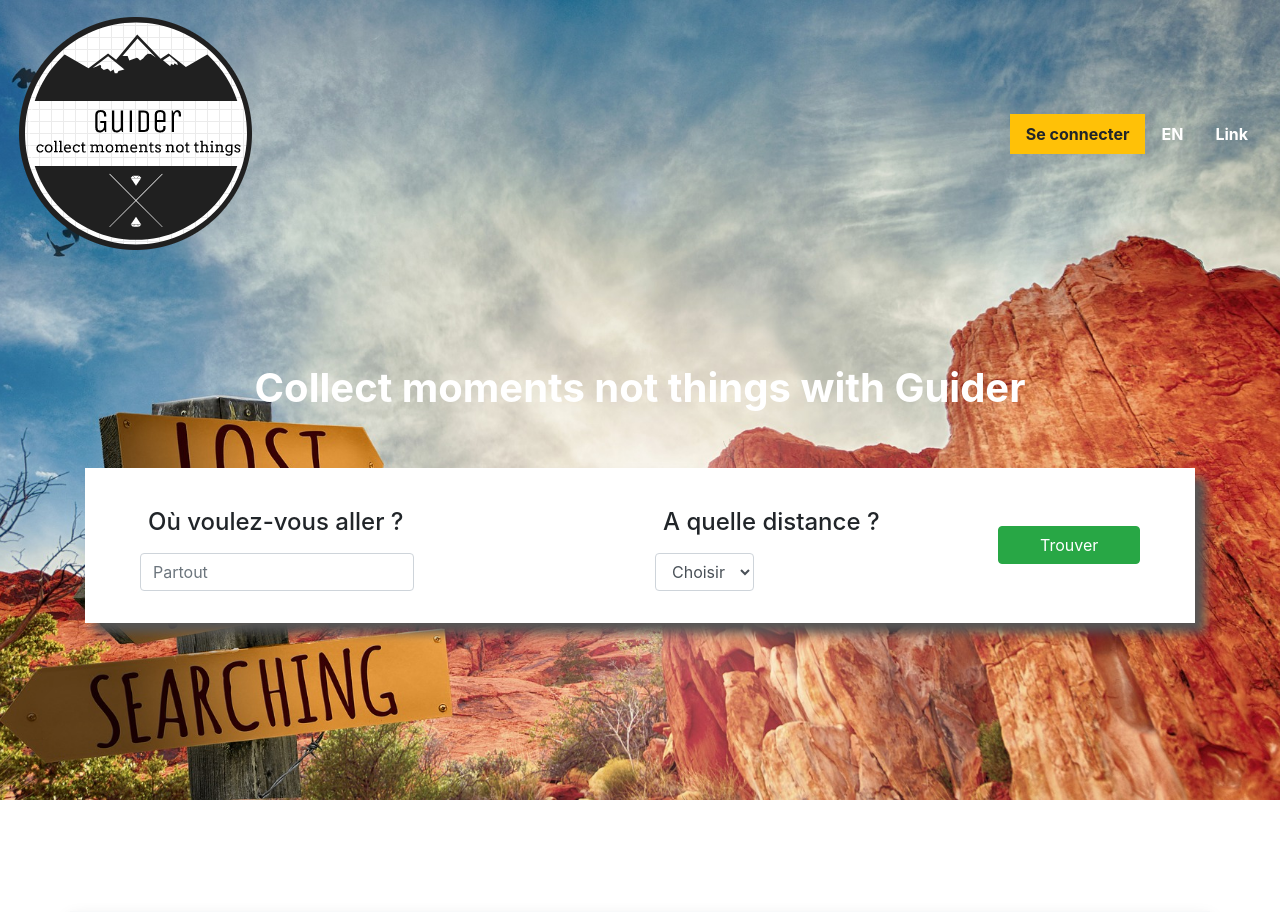
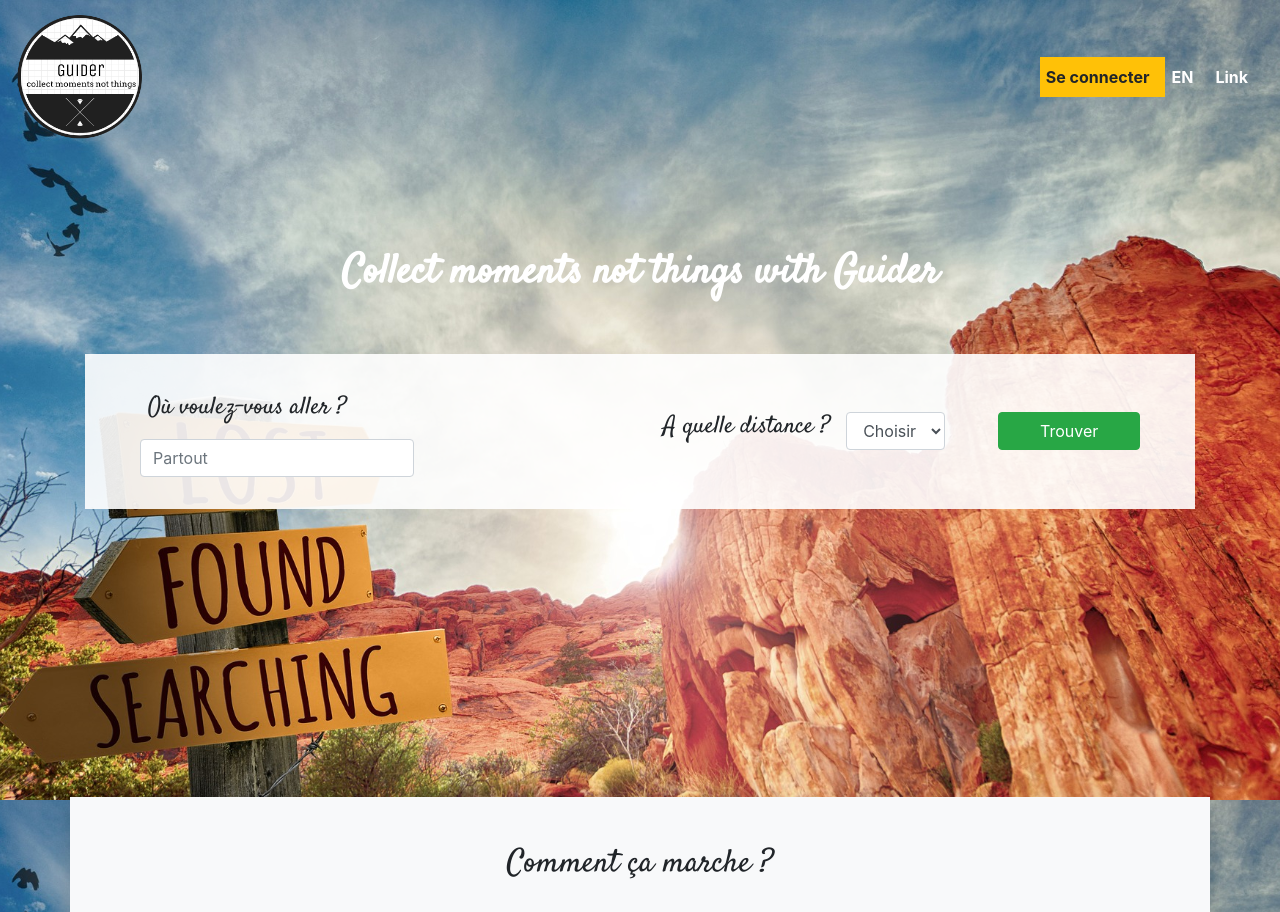
Before and after one commit to lucieNej/guider, a PHP site: page / in a window 1280 px wide; the page is wider, and only the part inside the window is pictured. Shown: the top 912 px of that part. Run offline with PHP 8.4, Linux system fonts and the light colour scheme.

Commit message:
fichier css

```diff
--- a/style.css
+++ b/style.css
@@ -3,8 +3,6 @@
 	background-size: cover;
 	margin: 0;
 	padding: 0;
-	height: 800px;
-
 }
 
 .container-fluid {
@@ -12,16 +10,61 @@
 }
 
 
-h1, a {
+h1, .liennavbar {
 	color: white;
 	font-weight: bold;
+
+}
+h1, h2, h4 {
+	    font-family: 'Satisfy', cursive;
 }
 
 
+#box, #info {
+	background-color: rgba(255, 255, 255, 0.9);
+	/*box-shadow:  10px 10px 10px #555;*/
+}
 
-#box {
-	background-color: white;
 
-	box-shadow:  10px 10px 10px #555;
+.logos {
+height : 120px;
+}
+#logo {
+		height : 10vw;
+	width: 10vw;
+}
+.logo {
+	height : 6vw;
+	width: 6vw;
+}
+.card-img-top {
+height: 110px;
+width: 110px;
+}
+.coeur {
+	height: 10px;
+}
 
+.social {
+	height : 30px;
 }
+
+.partenaires {
+	color: white;
+	border-bottom : white solid 1px;
+}
+
+footer {
+	background-color: rgba(89, 89, 89, 0.9);
+}
+.partners {
+	height : 4vw;
+}
+
+ul {
+	list-style-type: none !important;
+}
+
+li {
+	text-indent: -10px;
+}
```
